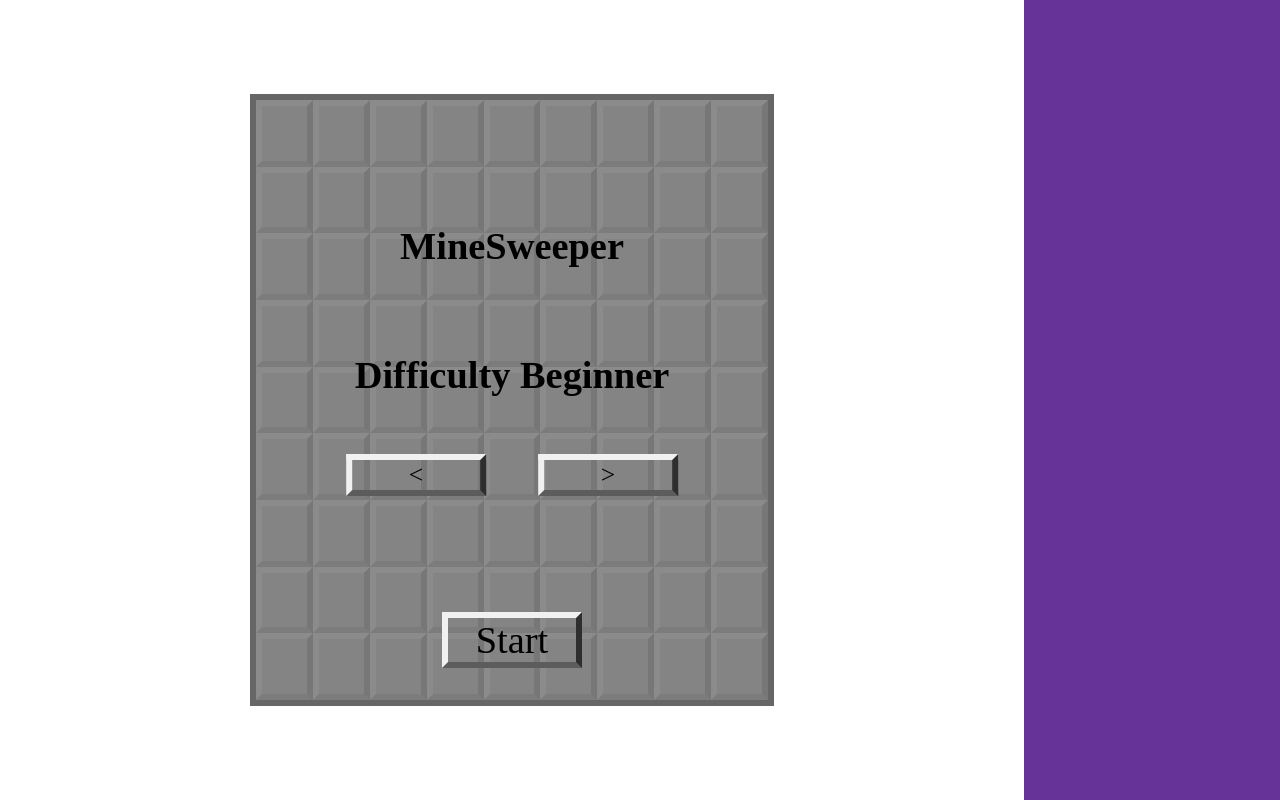
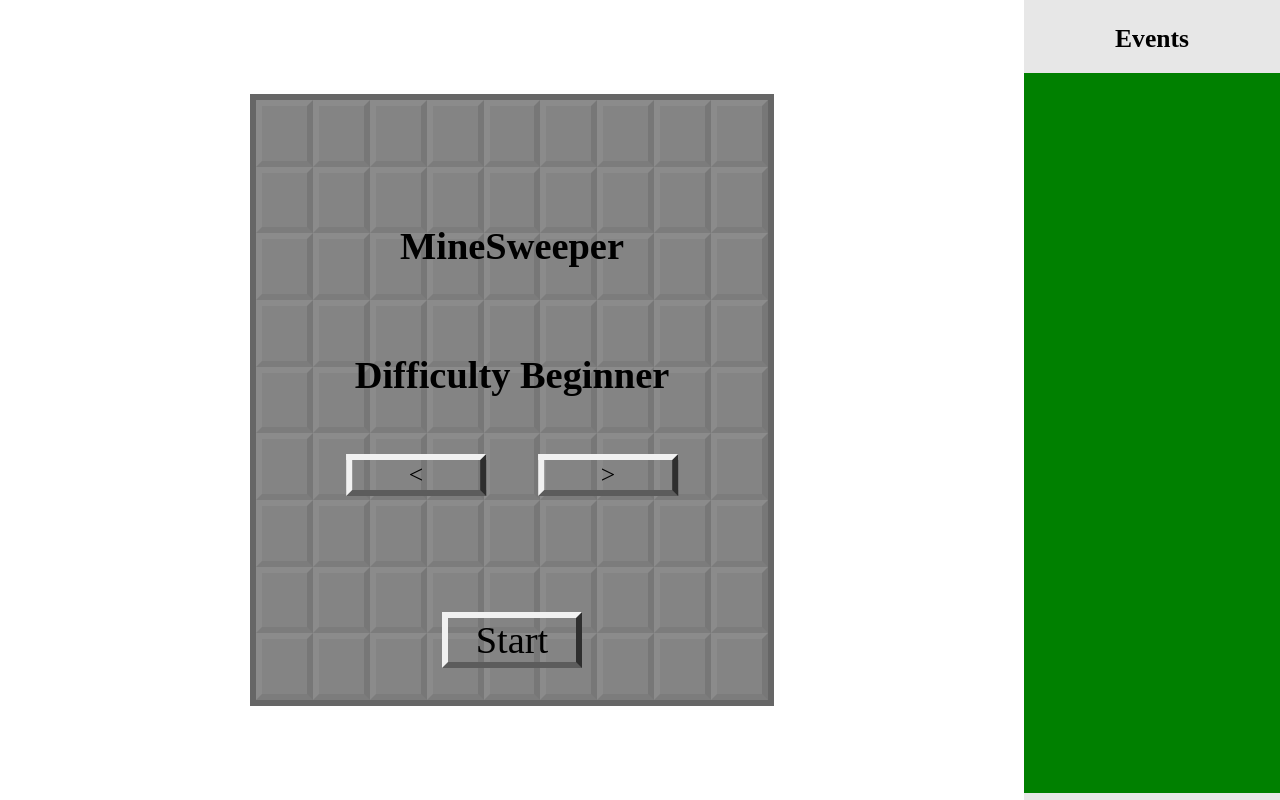
Before and after one commit to cheezypotatoes/MineSweeper, a React (Vite) app: page / in a window 1280 px wide. Built offline with nearby package versions, Linux system fonts and the light colour scheme.

Commit message:
unfinsihed event viewer

```diff
--- a/src/App.jsx
+++ b/src/App.jsx
@@ -3,6 +3,7 @@ import { useState, useRef, useCallback, useEffect, useMemo } from 'react'
 import { eventBus } from './GameScripts/EventBus/EventBus'
 import GameBoard from './components/GameBoard'
 import GameMenu from './components/GameMenu'
+import EventContainerGrid from './components/EventContainerGrid'
 
 function App() {
   const [gameStatus, setGameStatus] = useState("Menu");
@@ -20,6 +21,7 @@ function App() {
     2: [[16, 16], 40],
     3: [[20, 20], 80]
   }), []);
+  const [events, setEvents] = useState();
 
   const ResetGame = useCallback(() => {
     eventBus.emit("ResetEntireData")
@@ -49,6 +51,14 @@ function App() {
 
 
 
+  const updateEventVisual = useCallback(() => {
+    const data = eventBus.emit("GetEventStoreEvents");
+    setEvents(data);
+    console.log("DATA:", data)
+  }, []);
+
+
+
 
   return (
     <div id="MainContainer">
@@ -57,14 +67,15 @@ function App() {
            setGameStatus={setGameStatus} tiles={tiles} dugTileSet={dugTileSet} setDugTileSet={setDugTileSet}
            setTiles={setTiles} tilesSize={tilesSize}  dugTilesEvent={dugTilesEvent} setDugTilesEvent={setDugTilesEvent}
            flaggedTileEvent={flaggedTileEvent} setFlaggedTileEvent={setFlaggedTileEvent} flaggedTileSet={flaggedTileSet}
-           setFlaggedTileSet={setFlaggedTileSet} BombCount={BombCount}/>
+           setFlaggedTileSet={setFlaggedTileSet} BombCount={BombCount} updateEventVisual={updateEventVisual}/>
 
           <GameMenu gameStatus={gameStatus} setGameStatus={setGameStatus} ResetGame={ResetGame}
           difficultyLevel={difficultyLevel} ChangeDifficulty={ChangeDifficulty}/>
         </div>
 
         <div id='EventContainer'>
-
+          <h1 id='EventContainerText'>Events</h1>
+          <EventContainerGrid events={events}/>
         </div>
     </div>
   )
--- a/src/GameScripts/EventBus/EventBootStrap.js
+++ b/src/GameScripts/EventBus/EventBootStrap.js
@@ -26,7 +26,9 @@ BootStrapList.set("returnGameStatus", returnGameStatus);
 
 // EventStore Functions
 const SendTileUncoveredEventToEventStore = ({ Event }) => {EventStore.addLatestEventToProjectionManager({Event: Event});};
+const GetEventStoreEvents = () => {return EventStore.getEvents();}
 BootStrapList.set("SendTileUncoveredEventToEventStore", SendTileUncoveredEventToEventStore);
+BootStrapList.set("GetEventStoreEvents", GetEventStoreEvents);
 
 
 // ProjectionManager Functions
--- a/src/assets/css/App.css
+++ b/src/assets/css/App.css
@@ -23,5 +23,17 @@ html, body {
 #EventContainer {
     height: 100%;
     width: 100%;
-    background-color: rebeccapurple;
+    background-color: rgb(231, 231, 231);
+    display: flex;
+    justify-content: center;
+    flex-direction: column;
 }
+
+#EventContainerText {
+    display: flex;
+    justify-self: center;
+    align-self: center;
+    height: 4vh;
+    width: auto;
+    font-size: 2vw;
+}
--- /dev/null
+++ b/src/assets/css/EventContainerGrid.css
@@ -0,0 +1,11 @@
+#EventContainerGrid {
+    height: 90vh; /* Adjust as needed */
+    width: 100%;
+    overflow-y: auto; /* Enables scrolling when content overflows */
+    overflow-x: hidden;
+    background-color: green;
+}
+
+.TEST {
+    font-size: 3vw;
+}
--- /dev/null
+++ b/src/components/EventContainerGrid.jsx
@@ -0,0 +1,37 @@
+/* eslint-disable react/prop-types */
+
+import { useEffect, useState } from "react";
+import EventInstance from "./EventInstance";
+import "../assets/css/EventContainerGrid.css"
+
+
+const EventContainerGrid = ({ events }) => {
+
+    const [event, setEvents] = useState([])
+
+    useEffect(() => {
+        if (events === undefined) {
+            return
+        }
+
+        setEvents(events)
+    },[setEvents, events])
+
+
+    return (
+        <div id='EventContainerGrid'>
+            {event.map((evt, index) => (
+                <EventInstance
+                    key={index}
+                    id={evt.id}
+                    index={index}
+                    isBomb={evt.isBomb}
+                    timeStamp={evt.timeStamp}
+                    type={evt.type}
+                />
+            ))}
+        </div>
+    );
+};
+
+export default EventContainerGrid;
--- /dev/null
+++ b/src/components/EventInstance.jsx
@@ -0,0 +1,10 @@
+
+const EventInstance = ({ id, index, isBomb, timeStamp, type }) => {
+    return (
+        <div>
+            <h1>{type}</h1>
+        </div>
+    );
+};
+
+export default EventInstance;
--- a/src/components/GameBoard.jsx
+++ b/src/components/GameBoard.jsx
@@ -8,7 +8,7 @@ import { eventBus } from "../GameScripts/EventBus/EventBus"
 function GameBoard(
     { BombCount, setGameStatus, tiles, setTiles, tilesSize, dugTileSet,
     setDugTileSet, dugTilesEvent, setDugTilesEvent, flaggedTileEvent,
-    setFlaggedTileEvent, flaggedTileSet, setFlaggedTileSet}) {
+    setFlaggedTileEvent, flaggedTileSet, setFlaggedTileSet, updateEventVisual}) {
     const GameBoard = useRef(null);
 
     // TODO: Starting menu
@@ -86,13 +86,13 @@ function GameBoard(
             let isDug = dugTileSet.has(i)? true : false
             let isFlagged = flaggedTileSet.has(i)? true : false
 
-            tiles.push(<Tile key={i} index={i} isFlag={isFlagged} uncovered={isDug} UpdateUncoveredEvents={UpdateUncoveredEvents} UpdateFlagEvents={UpdateFlagEvents}/>);
+            tiles.push(<Tile key={i} updateEventVisual={updateEventVisual} index={i} isFlag={isFlagged} uncovered={isDug} UpdateUncoveredEvents={UpdateUncoveredEvents} UpdateFlagEvents={UpdateFlagEvents}/>);
         }
 
         setTiles(tiles)
     }, [dugTileSet, tilesSize, flaggedTileSet,
         setGameStatus, setDugTileSet, setDugTilesEvent,
-        setFlaggedTileEvent, setTiles]);
+        setFlaggedTileEvent, setTiles, updateEventVisual]);
 
     useEffect(() => {
         eventBus.emit("GenerateBombs", {amount: BombCount.current})
--- a/src/components/Tile.jsx
+++ b/src/components/Tile.jsx
@@ -5,7 +5,7 @@ import { useEffect, useRef } from "react"
 import { eventBus } from "../GameScripts/EventBus/EventBus"
 
 
-function Tile( { index, isFlag, uncovered, UpdateUncoveredEvents, UpdateFlagEvents} ) {
+function Tile( { index, isFlag, uncovered, UpdateUncoveredEvents, UpdateFlagEvents, updateEventVisual} ) {
     const Index = useRef(index);
     const TileStatus = useRef();
 
@@ -19,8 +19,8 @@ function Tile( { index, isFlag, uncovered, UpdateUncoveredEvents, UpdateFlagEven
             e.preventDefault();
             eventBus.emit("CreateFlagEvent", {index: Index.current});
             UpdateFlagEvents();
-
         }
+        updateEventVisual();
     }
 
     //TODO: OPTIMIZED THIS FUNCTION
```
